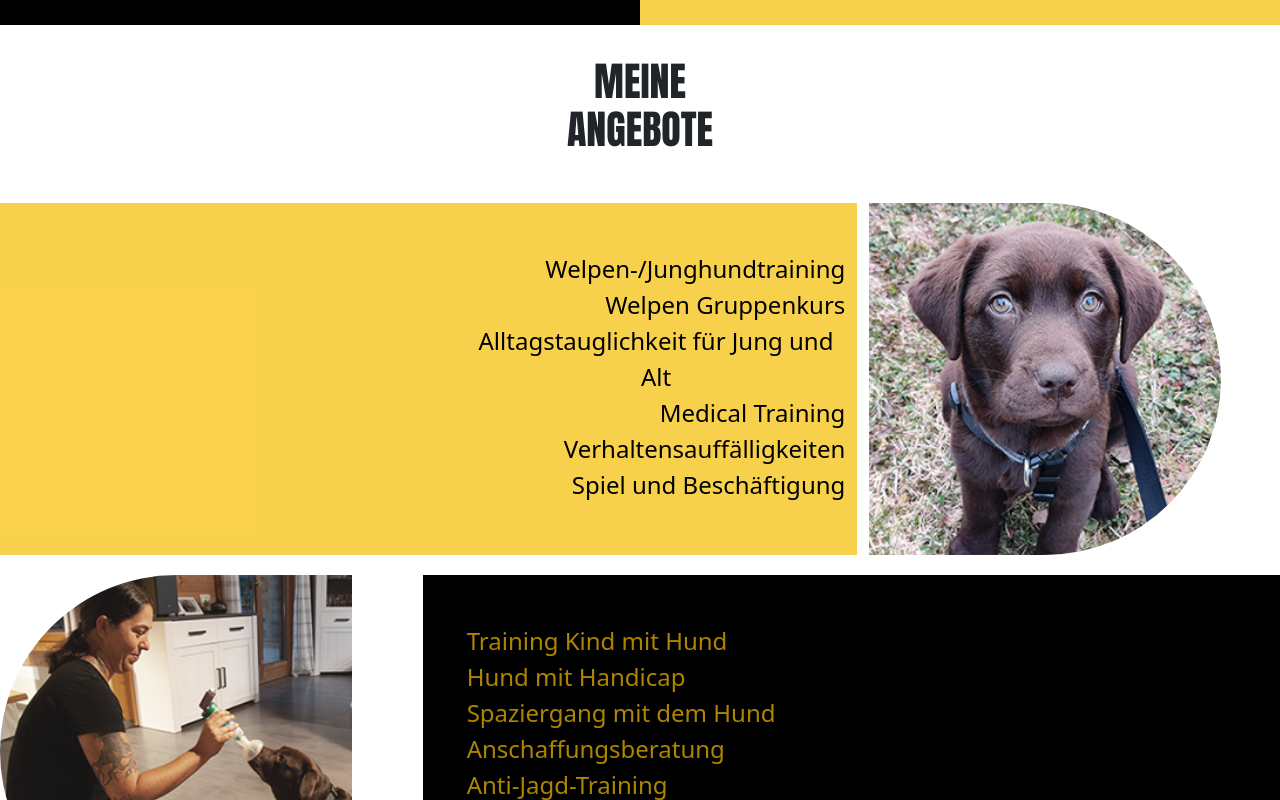
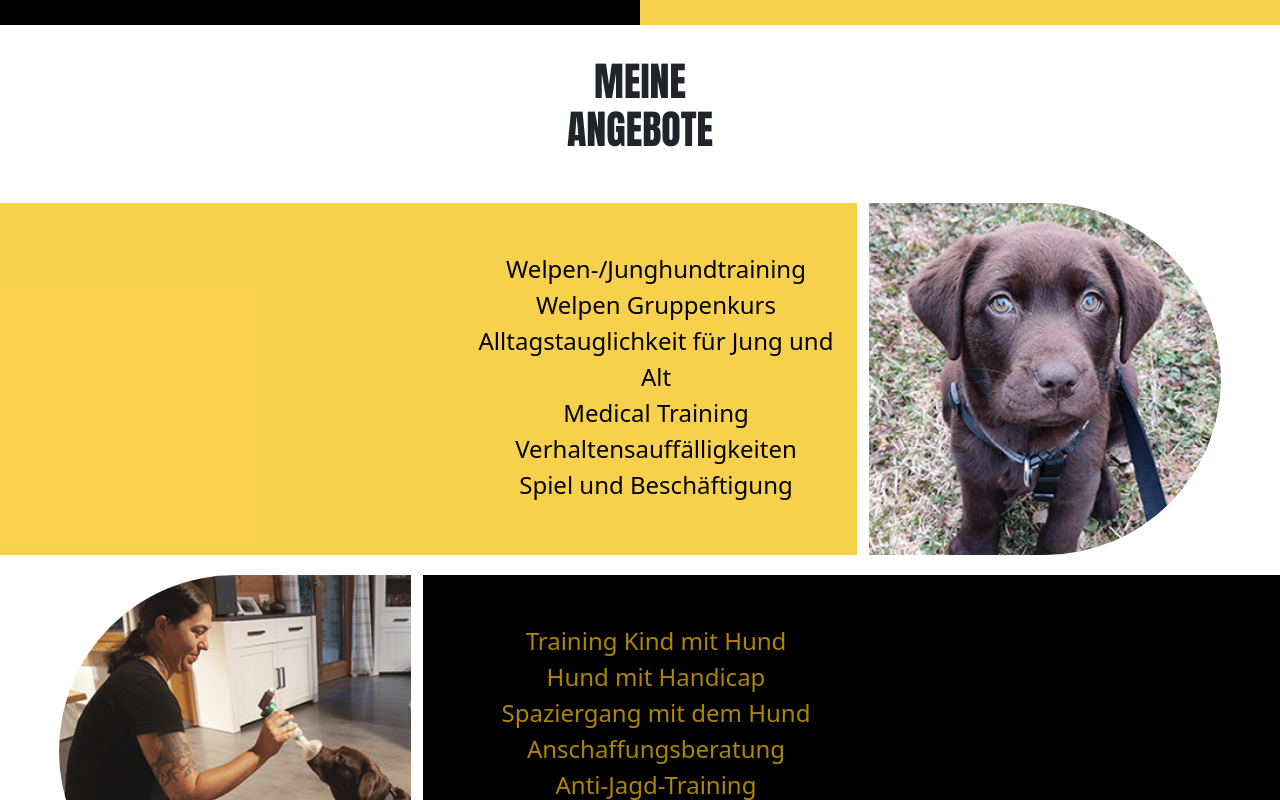
Before and after one commit to Synaron/doggymind, a React (Create React App) app in the folder dogmind/: page / in a window 1280 px wide. Shown: the part 2000-2800 px from the top of the page. Built offline with nearby package versions, Linux system fonts and the light colour scheme.

Commit message:
Fix CSS of Angebote

```diff
--- a/dogmind/src/assets/css/AngeboteBlock.css
+++ b/dogmind/src/assets/css/AngeboteBlock.css
@@ -4,9 +4,10 @@
     color: black;
     display: flex;
     flex-direction: column; /* Align items horizontally */
-    align-items: flex-end; /* Center items vertically */
-    justify-content: flex-end; /* Center items horizontally */
+    align-items: center; /* Center items vertically */
+    justify-content: center; /* Center items horizontally */
     padding-top: 3rem;
+    margin:0;
 }
 
 
@@ -16,9 +17,10 @@
     list-style-type:none;
     display: flex;
     flex-direction: column; /* Align items horizontally */
-    align-items: flex-start; /* Center items vertically */
-    justify-content: flex-start; /* Center items horizontally */
+    align-items: center; /* Center items vertically */
+    justify-content: center; /* Center items horizontally */
     padding-top: 3rem;
+    margin:0;
 }
 
 #background-angebote{
--- a/dogmind/src/components/AngeboteBlock.js
+++ b/dogmind/src/components/AngeboteBlock.js
@@ -28,10 +28,10 @@ function AngeboteBlock({ imageUrl, data, index }) {
           </>
         ) : (
           <>
-              <Col md={4} className={`ml-auto ${shouldReverse ? 'mr-0' : ''}`}>
+            <Col md={4} className={`ml-auto d-flex justify-content-end ${shouldReverse ? 'mr-0' : ''}`}>
               <HalfCirclePic imageUrl={imageUrl} shouldReverse={shouldReverse} />
             </Col>
-                        <Col md={4} id="background-angebote-reverse">
+            <Col md={4} id="background-angebote-reverse">
               <ul id="title-list-reverse">
                 {titles.map((title, idx) => (
                   <li key={idx}>{title}</li>
```
Also changed, not shown: dogmind/src/assets/css/HalfCirclePic.css (line endings or trailing spaces).
